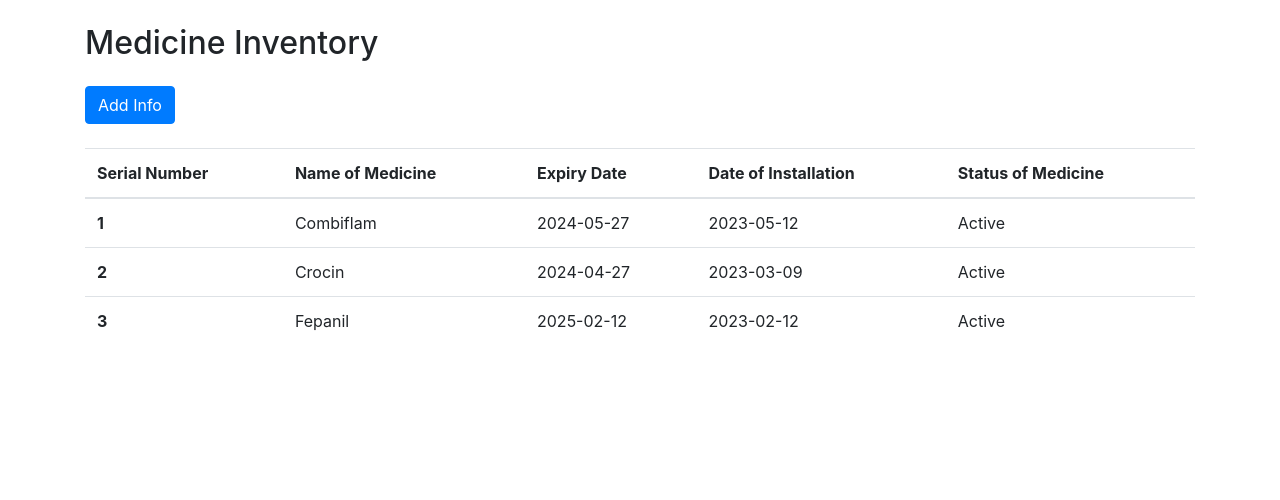
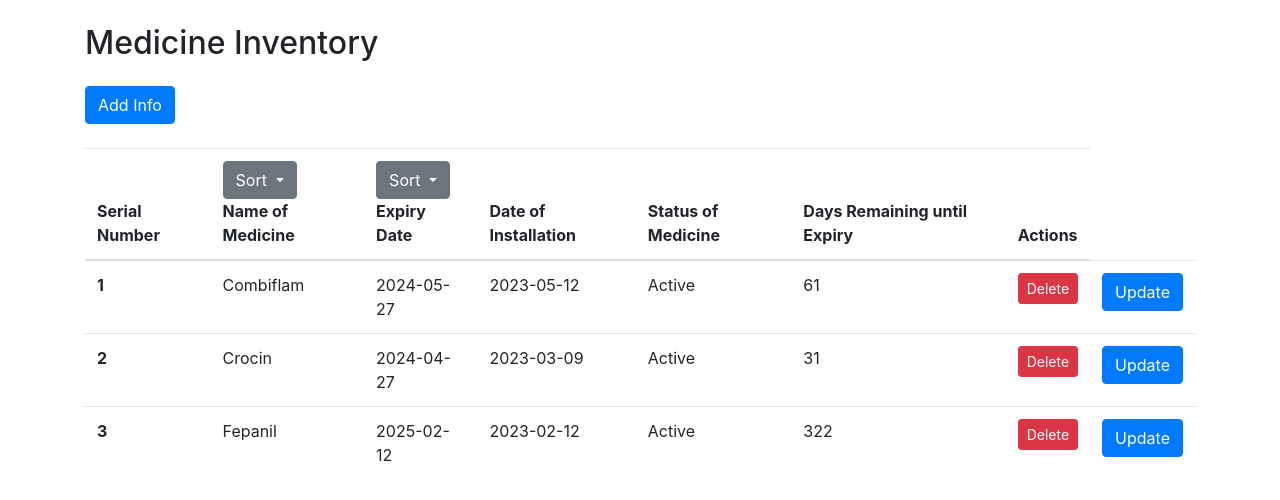
Before and after one commit to atharva2202/ITFAKS, a Flask app: page /landing in a window 1280 px wide. Shown: the part 56-556 px from the top of the page. Run offline with Flask 3, Linux system fonts and the light colour scheme; a user stored in the database is signed in; data comes from the database, SQL or seed files in the repository; both versions use the stored data as it was after the commit; some libraries are stand-ins or nearby versions.

Commit message:
second commit

```diff
--- a/app.py
+++ b/app.py
@@ -1,6 +1,7 @@
 from flask import Flask, render_template, request, redirect, session
 import sqlite3
 import os
+from datetime import datetime, timedelta
 
 app = Flask(__name__)
 app.secret_key = os.urandom(24)
@@ -75,9 +76,30 @@ def landing():
     if 'username' in session:
         conn = sqlite3.connect('medicine.db')
         c = conn.cursor()
-        c.execute("SELECT * FROM medicines")
+
+        # Get sorting parameters
+        sort_by = request.args.get('sort_by', 'name')
+        sort_order = request.args.get('sort_order', 'asc')
+
+        # Construct SQL query based on sorting parameters
+        if sort_by == 'name':
+            order_by = 'name ' + sort_order
+        elif sort_by == 'expiry':
+            order_by = 'expiry_date ' + sort_order
+        else:
+            order_by = 'name ASC'  # Default sorting
+
+        c.execute("SELECT * FROM medicines ORDER BY " + order_by)
         medicines = c.fetchall()
         conn.close()
+
+        # Calculate number of days until expiry for each medicine
+        today = datetime.now().date()
+        for med in medicines:
+            expiry_date = datetime.strptime(med[2], '%Y-%m-%d').date()
+            med_days_until_expiry = (expiry_date - today).days
+            med = med[:4] + (med_days_until_expiry,) + med[4:]
+
         return render_template('landing.html', medicines=medicines, username=session['username'])
     else:
         return redirect('/')
@@ -98,7 +120,25 @@ def fetch_medicines():
     c.execute("SELECT * FROM medicines")
     medicines = c.fetchall()
     conn.close()
-    return medicines
+
+def update_days_remaining():
+    conn = sqlite3.connect('medicine.db')
+    c = conn.cursor()
+    c.execute("SELECT id, expiry_date FROM medicines")
+    medicines = c.fetchall()
+
+    # Get current date
+    today = datetime.now().date()
+
+    # Update days remaining for each medicine
+    for med_id, expiry_date in medicines:
+        expiry_date = datetime.strptime(expiry_date, "%Y-%m-%d").date()
+        days_remaining = (expiry_date - today).days
+        c.execute("UPDATE medicines SET days_remaining = ? WHERE id = ?", (days_remaining, med_id))
+
+    # Commit changes and close connection
+    conn.commit()
+    conn.close()
 
 # Route to add medicine info
 @app.route('/add_info', methods=['POST'])
@@ -115,13 +155,54 @@ def add_info():
         conn.commit()
         conn.close()
 
-        # Update global variable with latest medicines
-        global medicines
-        medicines = fetch_medicines()
+        # Update days remaining for all medicines
+        update_days_remaining()
 
         return redirect('/landing')
     else:
         return redirect('/')
+
+# Route to delete medicine info
+@app.route('/delete_info/<int:medicine_id>', methods=['POST'])
+def delete_info(medicine_id):
+    if 'username' in session:
+        conn = sqlite3.connect('medicine.db')
+        c = conn.cursor()
+        c.execute("DELETE FROM medicines WHERE id=?", (medicine_id,))
+        conn.commit()
+        conn.close()
+
+        return redirect('/landing')
+    else:
+        return redirect('/')
+
+
+
+
+# Route to update medicine info
+
+# Route for updating medicine information
+@app.route('/update_info/<int:medicine_id>', methods=['POST'])
+def update_info(medicine_id):
+    if 'username' in session:
+        if request.method == 'POST':
+            name = request.form['medicineName']
+            expiry_date = request.form['expiryDate']
+            installation_date = request.form['installationDate']
+            status = request.form['medicineStatus']
+            conn = sqlite3.connect('medicine.db')
+            c = conn.cursor()
+            c.execute("UPDATE medicines SET name=?, expiry_date=?, installation_date=?, status=? WHERE id=?",
+                      (name, expiry_date, installation_date, status, medicine_id))
+            conn.commit()
+            conn.close()
+            return redirect('/landing')
+        else:
+            return redirect('/landing')  # Redirect to landing page if method is not POST
+    else:
+        return redirect('/')  # Redirect to login if user is not logged in
+
+
 
 # Route for logout
 @app.route('/logout')
--- a/templates/landing.html
+++ b/templates/landing.html
@@ -33,6 +33,7 @@
 
   <!-- Add Info Button -->
 <button type="button" class="btn btn-primary mb-4" id="addInfoBtn" data-toggle="modal" data-target="#addInfoModal">Add Info</button>
+
 
 <!-- Add Info Modal -->
 <div class="modal fade" id="addInfoModal" tabindex="-1" role="dialog" aria-labelledby="addInfoModalLabel" aria-hidden="true">
@@ -73,15 +74,44 @@
 </div>
 
 
-  <!-- Table to display medicine inventory -->
+<!-- Update Info Modal -->
+
+
+
 <table class="table">
   <thead>
     <tr>
       <th scope="col">Serial Number</th>
-        <th scope="col">Name of Medicine</th>
-        <th scope="col">Expiry Date</th>
+      <th scope="col">
+        <div class="dropdown">
+            <button class="btn btn-secondary dropdown-toggle" type="button" id="nameSortDropdown" data-toggle="dropdown" aria-haspopup="true" aria-expanded="false">
+                Sort
+            </button>
+            <div class="dropdown-menu" aria-labelledby="nameSortDropdown">
+                <a class="dropdown-item" href="/landing?sort=name_asc">A-Z</a>
+                <a class="dropdown-item" href="/landing?sort=name_desc">Z-A</a>
+            </div>
+        </div>
+        Name of Medicine
+    </th>
+
+    <th scope="col">
+        <div class="dropdown">
+            <button class="btn btn-secondary dropdown-toggle" type="button" id="expirySortDropdown" data-toggle="dropdown" aria-haspopup="true" aria-expanded="false">
+                Sort
+            </button>
+            <div class="dropdown-menu" aria-labelledby="expirySortDropdown">
+                <a class="dropdown-item" href="/landing?sort=expiry_asc">Earliest to Expire</a>
+                <a class="dropdown-item" href="/landing?sort=expiry_desc">Latest to Expire</a>
+            </div>
+        </div>
+        Expiry Date
+    </th>
+
       <th scope="col">Date of Installation</th>
       <th scope="col">Status of Medicine</th>
+      <th scope="col">Days Remaining until Expiry</th>
+      <th scope="col">Actions</th> <!-- New Column for Actions -->
     </tr>
   </thead>
   <tbody>
@@ -92,11 +122,84 @@
       <td>{{ medicine[2] }}</td>
       <td>{{ medicine[3] }}</td>
       <td>{{ medicine[4] }}</td>
+      <td>{{ medicine[5] }}</td>
+      <td>
+        <button type="button" class="btn btn-danger btn-sm" data-toggle="modal" data-target="#deleteModal{{ medicine[0] }}">Delete</button>
+      </td>
+      <td>
+        <form action="/update_info/{{ medicine[0] }}" method="POST">
+            <button type="submit" class="btn btn-primary">Update</button>
+        </form>
+    </td>
     </tr>
+    <!-- Delete Confirmation Modal for Each Medicine -->
+    <div class="modal fade" id="deleteModal{{ medicine[0] }}" tabindex="-1" role="dialog" aria-labelledby="deleteModalLabel{{ medicine[0] }}" aria-hidden="true">
+      <div class="modal-dialog" role="document">
+        <div class="modal-content">
+          <div class="modal-header">
+            <h5 class="modal-title" id="deleteModalLabel{{ medicine[0] }}">Confirm Deletion</h5>
+            <button type="button" class="close" data-dismiss="modal" aria-label="Close">
+              <span aria-hidden="true">&times;</span>
+            </button>
+          </div>
+          <div class="modal-body">
+            Are you sure you want to delete "{{ medicine[1] }}"?
+          </div>
+          <div class="modal-footer">
+            <form action="/delete_info/{{ medicine[0] }}" method="POST">
+              <input type="hidden" name="_method" value="DELETE">
+              <button type="button" class="btn btn-secondary" data-dismiss="modal">Cancel</button>
+              <button type="submit" class="btn btn-danger">Delete</button>
+            </form>
+          </div>
+        </div>
+      </div>
+    </div>
+
+    <div class="modal fade" id="updateModal{{ medicine[0] }}" tabindex="-1" role="dialog" aria-labelledby="updateModalLabel{{ medicine[0] }}" aria-hidden="true">
+      <div class="modal-dialog" role="document">
+          <div class="modal-content">
+              <!-- Modal Header -->
+              <div class="modal-header">
+                  <h5 class="modal-title" id="updateModalLabel{{ medicine[0] }}">Update Medicine Information</h5>
+                  <button type="button" class="close" data-dismiss="modal" aria-label="Close">
+                      <span aria-hidden="true">&times;</span>
+                  </button>
+              </div>
+              <!-- Modal Body -->
+              <div class="modal-body">
+                  <!-- Update Form -->
+                  <form action="/update_info/{{ medicine[0] }}" method="POST">
+                    <div class="form-group">
+                        <label for="medicineName">Name of Medicine</label>
+                        <input type="text" class="form-control" id="medicineName" name="medicineName" value="{{ medicine[1] }}">
+                    </div>
+                    <div class="form-group">
+                        <label for="expiryDate">Expiry Date</label>
+                        <input type="date" class="form-control" id="expiryDate" name="expiryDate" value="{{ medicine[2] }}">
+                    </div>
+                    <div class="form-group">
+                        <label for="installationDate">Date of Installation</label>
+                        <input type="date" class="form-control" id="installationDate" name="installationDate" value="{{ medicine[3] }}">
+                    </div>
+                    <div class="form-group">
+                        <label for="medicineStatus">Status of Medicine</label>
+                        <select class="form-control" id="medicineStatus" name="medicineStatus">
+                            <option value="Active" {% if medicine[4] == 'Active' %} selected {% endif %}>Active</option>
+                            <option value="Inactive" {% if medicine[4] == 'Inactive' %} selected {% endif %}>Inactive</option>
+                        </select>
+                    </div>
+                    <!-- Save Button -->
+                    <button type="submit" class="btn btn-success">Save</button>
+                </form>
+
+              </div>
+          </div>
+      </div>
+  </div>
     {% endfor %}
   </tbody>
 </table>
-
 </div>
 
 <!-- Bootstrap JS and jQuery (needed for Bootstrap components) -->
```
Also changed, not shown: medicine.db. Lines whose indentation alone changed are shown as unchanged.
